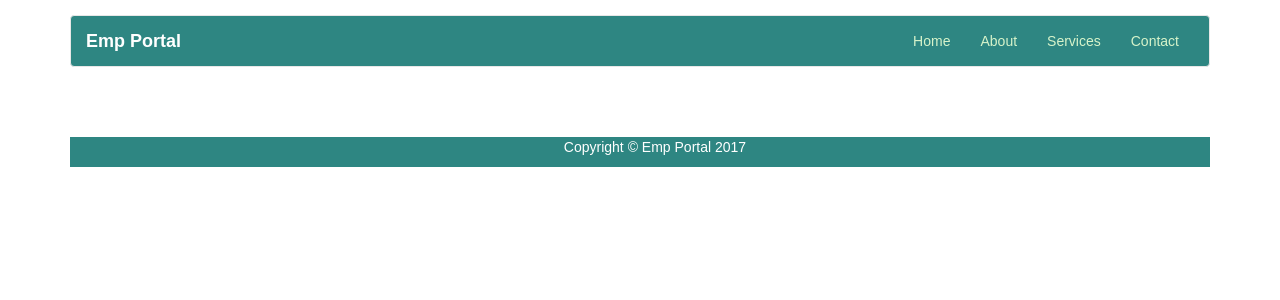
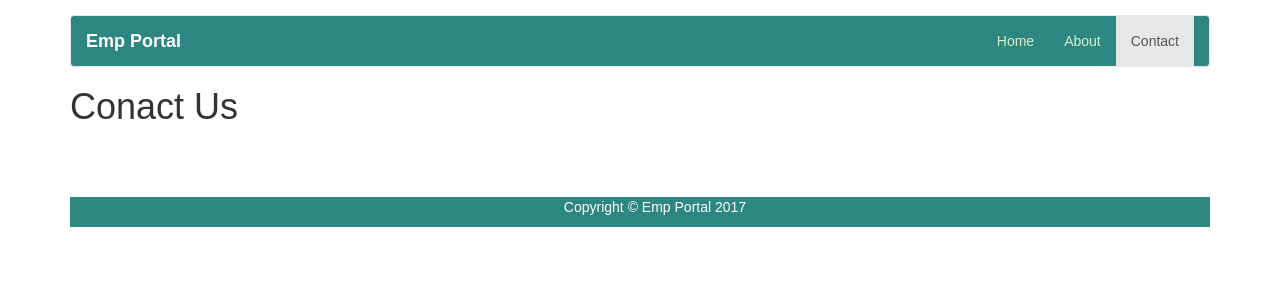
Before and after one commit to Gauravbtc/EmpPortal, a React (Create React App) app: page /contact in a window 1280 px wide. Shown: the top 300 px of the page. Built offline with nearby package versions, Linux system fonts and the light colour scheme.

Commit message:
Changes routes

```diff
--- a/src/Routes.js
+++ b/src/Routes.js
@@ -1,10 +1,16 @@
 import React from 'react';
 import { Route, Switch } from 'react-router-dom';
+import Home from './containers/Home';
+import NotFound from './containers/NotFound';
+import About from './containers/About';
+import Contact from './containers/Contact';
 
-import Home from './containers/Home';
 
 export default () => (
   <Switch>
-    <Route path="/" exact component={Home} />
+    <Route path= "/home" exact component={Home} />
+    <Route path= "/contact" exact component={Contact} />
+    <Route path= "/about" exact component={About} />
+    <Route component={NotFound} />
   </Switch>
 );
--- /dev/null
+++ b/src/components/RouteNavItem.js
@@ -0,0 +1,9 @@
+import React from 'react';
+import { Route } from 'react-router-dom';
+import { NavItem } from 'react-bootstrap';
+
+export default (props) => (
+  <Route path={props.href} exact children={({ match }) => (
+    <NavItem {...props} active={ match ? true : false }>{ props.children }</NavItem>
+  )}/>
+);
--- /dev/null
+++ b/src/containers/About.js
@@ -0,0 +1,11 @@
+import React, { Component } from 'react';
+class About extends Component{
+  render(){
+    return(
+      <div>
+          <h1>About Us</h1>
+      </div>
+    );
+  }
+}
+export default About;
--- /dev/null
+++ b/src/containers/Contact.js
@@ -0,0 +1,11 @@
+import React, { Component } from 'react';
+class Contact extends Component{
+  render(){
+    return(
+      <div>
+          <h1>Conact Us</h1>
+      </div>
+    );
+  }
+}
+export default Contact;
--- /dev/null
+++ b/src/containers/NotFound.css
@@ -0,0 +1,4 @@
+.NotFound {
+  padding-top: 100px;
+  text-align: center;
+}
--- /dev/null
+++ b/src/containers/NotFound.js
@@ -0,0 +1,8 @@
+import React from 'react';
+import './NotFound.css';
+
+export default () => (
+  <div className="NotFound">
+    <h3>Sorry, page not found!</h3>
+  </div>
+);
--- a/src/layouts/Header.js
+++ b/src/layouts/Header.js
@@ -1,6 +1,7 @@
 import React, { Component } from 'react';
-import { Link } from 'react-router-dom';
-import { Navbar,Nav,NavItem } from 'react-bootstrap';
+import { withRouter,Link } from 'react-router-dom';
+import { Navbar,Nav} from 'react-bootstrap';
+import RouteNavItem from '../components/RouteNavItem';
 import Routes from '../Routes';
 import './Header.css';
 
@@ -20,10 +21,9 @@ class Header extends Component{
       </Navbar.Header>
       <Navbar.Collapse>
           <Nav pullRight>
-            <NavItem onClick={this.handleNavLink.bind(this)} href="/home">Home</NavItem>
-            <NavItem onClick={this.handleNavLink.bind(this)} href="/about">About</NavItem>
-            <NavItem onClick={this.handleNavLink.bind(this)} href="/services">Services</NavItem>
-            <NavItem onClick={this.handleNavLink.bind(this)} href="/contact">Contact</NavItem>
+            <RouteNavItem onClick={this.handleNavLink.bind(this)} href="/home">Home</RouteNavItem>
+            <RouteNavItem onClick={this.handleNavLink.bind(this)} href="/about">About</RouteNavItem>
+            <RouteNavItem onClick={this.handleNavLink.bind(this)} href="/contact">Contact</RouteNavItem>
           </Nav>
         </Navbar.Collapse>
     </Navbar>
@@ -31,5 +31,5 @@ class Header extends Component{
   };
 }
 
-export default Header;
-//export default withRouter(Header);
+//export default Header;
+export default withRouter(Header);
```
Also changed, not shown: src/containers/layouts/Header.js (deleted, +0 -20 lines).
